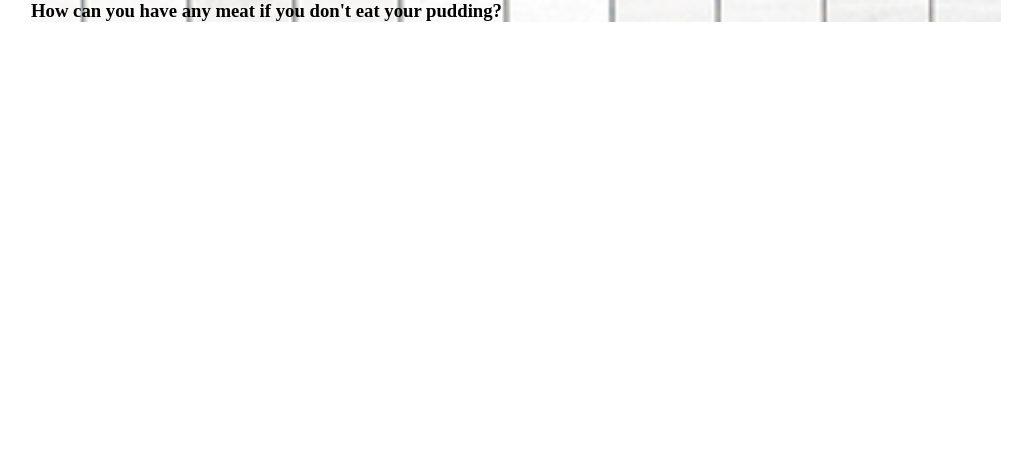
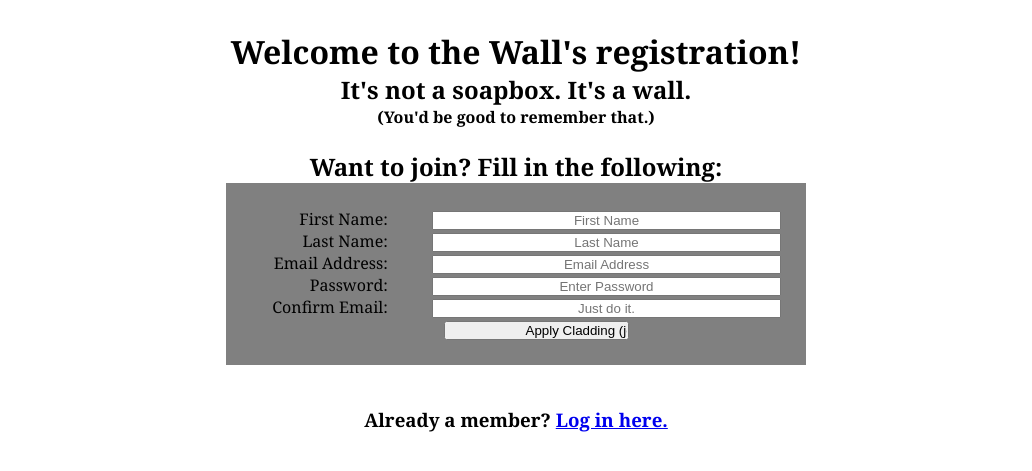
Before and after one commit to Ballycyrk/TheWall, a Flask app: page / in a window 1280 px wide. Shown: the top 471 px of the page, without its empty margins (124-1156 px from the left). Run offline with Flask 2, Linux system fonts and the light colour scheme.

Commit message:
add registration

```diff
--- a/Static/CSS/style.css
+++ b/Static/CSS/style.css
@@ -1,3 +1,19 @@
+* {
+  margin: 0px;
+  padding: 0px;
+}
+
+#wall {
+  width: 970px;
+  margin: 0px auto;
+  background: url(../Images/wall.png) no-repeat center center fixed;
+ -webkit-background-size: cover;
+ -moz-background-size: cover;
+ -o-background-size: cover;
+ background-size: cover;
+ font-family: 'Comic Sans';
+}
+
 * {
   margin: 0px;
   padding: 0px;
@@ -6,9 +22,42 @@
 #container {
   width: 970px;
   margin: 0px auto;
-  background: url(../Images/wall.png) no-repeat center center fixed;
- -webkit-background-size: cover;
- -moz-background-size: cover;
- -o-background-size: cover;
- background-size: cover;
+  padding: 30px;
+  text-align: center;
+  font-family: Georgia;
 }
+
+form {
+  width: 530px;
+  margin: 0px auto;
+  background: gray;
+  padding: 25px;
+}
+
+label {
+  display: block;
+  text-align: right;
+}
+
+input {
+  padding: 0px 80px;
+  margin-left: 40px;
+  text-align: center;
+  width: 185px;
+}
+
+table {
+  width: 600px;
+  margin: 0px auto;
+  background: gray;
+  padding: 25px;
+}
+
+th {
+  font-weight: bold;
+  font-size: 20px;
+}
+
+h3 {
+  margin-top: 20px;
+}
--- a/Templates/index.html
+++ b/Templates/index.html
@@ -2,13 +2,44 @@
 <html lang='en'>
   <head>
     <meta charset='utf-8' />
-    <title>The Wall</title>
+    <title>Cladding</title>
     <meta name="description" content="Create a wall/forum page where users will be able the post a message and see the message displayed by others users. Stores the messages in a table called 'messages' and retrieve the messages from the database.">
     <link rel="stylesheet" type="text/css" href="{{ url_for('static', filename='CSS/style.css') }}">
   </head>
   <body>
     <div id="container">
-      <h3>How can you have any meat if you don't eat your pudding?</h3>
+      <h1>Welcome to the Wall's registration!</h1>
+      <h2>It's not a soapbox. It's a wall.</h2>
+      <h4>(You'd be good to remember that.)</h4>
+      <br>
+      <h2>Want to join?  Fill in the following:</h2>
+      <form action='/register' method='post'>
+        <label>First Name:
+          <input type='text' name='first_name' placeholder='First Name'>
+        </label>
+        <label>Last Name:
+          <input type='text' name='last_name' placeholder='Last Name'>
+        </label>
+        <label>Email Address:
+          <input type='text' name='email' placeholder='Email Address'>
+        </label>
+        <label>Password:
+          <input type='password' name='password' placeholder='Enter Password'>
+        </label>
+        <label>Confirm Email:
+          <input type='password' name='confirm' placeholder='Just do it.'>
+        </label>
+        <input type='submit' value='Apply Cladding (join)'>
+      </form>
+      <br>
+      {% with messages = get_flashed_messages() %}
+        {% if messages %}
+          {% for message in messages %}
+          <p>{{ message }}</p>
+          {% endfor %}
+        {% endif %}
+      {% endwith %}
+      <h3>Already a member? <a href="/login">Log in here.</a> </h3>
     </div>
   </body>
 </html>
--- a/server.py
+++ b/server.py
@@ -3,13 +3,63 @@ from flask.ext.bcrypt import Bcrypt
 from mysqlconnection import MySQLConnector
 import re
 app = Flask(__name__)
-# mysql = MySQLConnector('pinkfloydb')
+mysql = MySQLConnector('pinkfloydb')
 bcrypt = Bcrypt(app)
 EMAIL_REGEX = re.compile(r'^[a-za-z0-9\.\+_-]+@[a-za-z0-9\._-]+\.[a-za-z]*$')
+NAME_REGEX = re.compile(r'^[a-zA-Z]{2,}$')
 app.secret_key = 'HeyKrisLeaveThemKidsAlone'
+
+# MODEL FUNCTIONS
+def get_user(email):
+  select = "SELECT * FROM users WHERE email = '{}'".format(email)
+  user = mysql.fetch(select)
+  print '*************************MODEL FUNCTIONS*****************************'
+  print user
+  return user
 
 @app.route('/')
 def index():
-  return render_template('index.html')
+  if 'user_id' in session:
+    return "still need a minute!"
+  else:
+    return render_template('index.html')
+
+@app.route('/register', methods=['POST'])
+def create():
+  bool = True
+  if not NAME_REGEX.match(request.form['first_name']):
+    flash('Your first name can only contain letters & must be at least \
+          2 characters.')
+    bool = False
+  if not NAME_REGEX.match(request.form['last_name']):
+    flash('Your last name can only contain letters & must be at least \
+          2 characters.')
+    bool = False
+  if not EMAIL_REGEX.match(request.form['email']):
+    flash('Not a valid email.')
+    bool = False
+  if request.form['password'] != request.form['confirm']:
+    flash("Confirmation does not match Password, please re-enter.")
+    bool = False
+  elif len(request.form['password']) < 8:
+    flash("Password must be at least 8 characters long")
+    bool = False
+  if bool:
+    check = get_user(request.form['email'])
+    if len(check) > 0:
+      flash('That email is already in the database.  Please login.')
+      return render_template('index.html')
+    else:
+      pw_digest = bcrypt.generate_password_hash(request.form['password'])
+      insert = "INSERT INTO users \
+                (first_name, last_name, email, pw_digest, created_at, updated_at) \
+                VALUES ('{}','{}','{}','{}', NOW(), NOW())".format(request.form['first_name'], request.form['last_name'], request.form['email'], pw_digest)
+      mysql.run_mysql_query(insert)
+      user = get_user(request.form['email'])
+      session['user_id']    = user[0]['id']
+      session['first_name'] = user[0]['first_name']
+      flash('Welcome to The Wall.')
+      return 'Give us a minute.'
+  return redirect('/')
 
 app.run(debug=True)
```
Also changed, not shown: Templates/login.html (added, +14 -0 lines), Templates/wall.html (added, +14 -0 lines).
